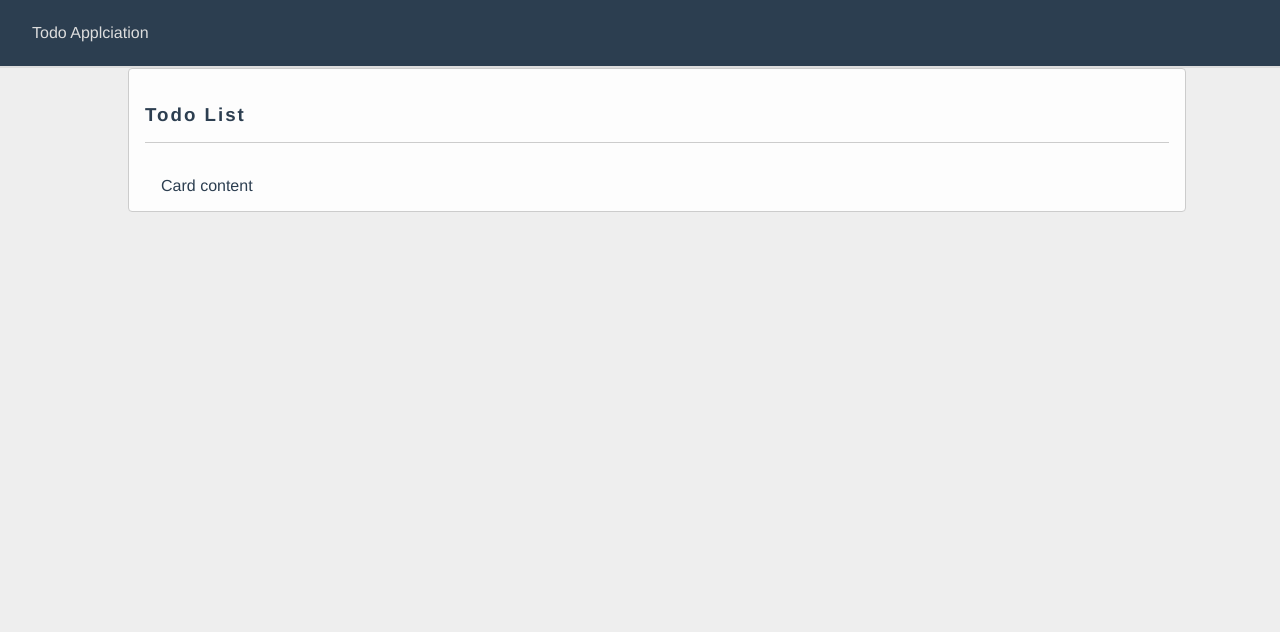
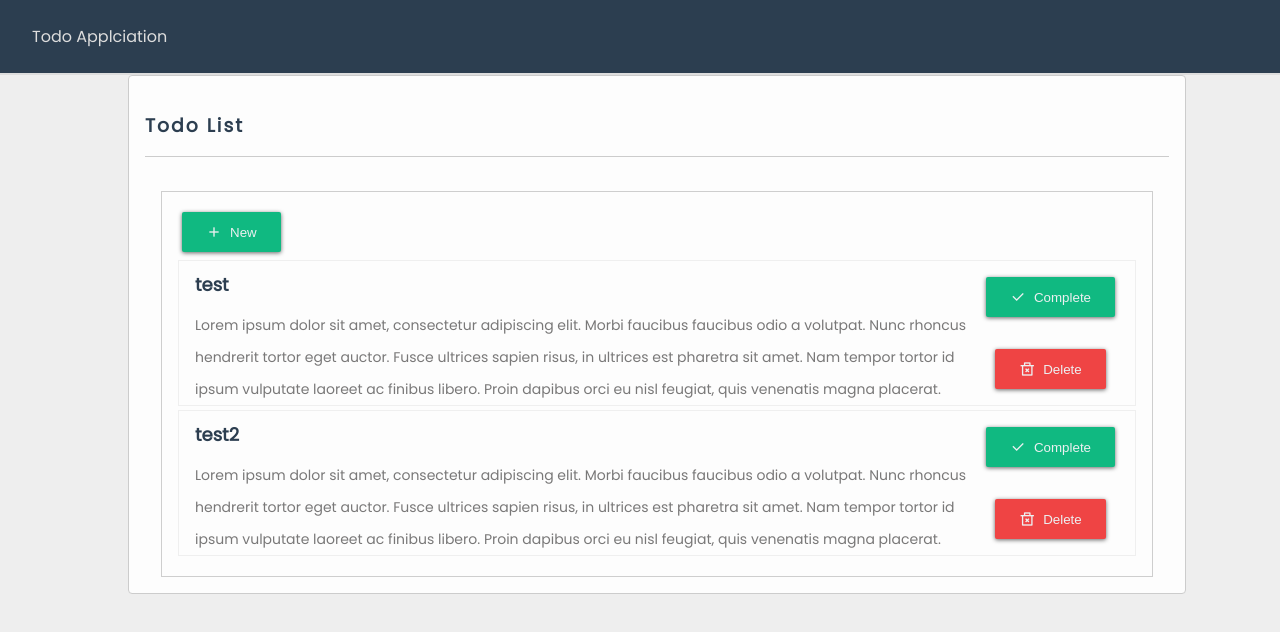
Before and after one commit to kutay-celebi/gotodo, a Vue app in the folder frontend/: page / in a window 1280 px wide. Shown: the top 632 px of the page. Built offline with nearby package versions, Linux system fonts and the light colour scheme.

Commit message:
- init todo list component

```diff
--- a/frontend/public/index.html
+++ b/frontend/public/index.html
@@ -6,6 +6,9 @@
     <meta name="viewport" content="width=device-width,initial-scale=1.0">
     <link rel="icon" href="<%= BASE_URL %>favicon.ico">
     <title><%= htmlWebpackPlugin.options.title %></title>
+  <link href="https://cdn.jsdelivr.net/npm/remixicon@2.2.0/fonts/remixicon.css" rel="stylesheet">
+  <link rel="stylesheet" href="https://fonts.googleapis.com/css?family=Poppins">
+
   </head>
   <body>
     <noscript>
--- a/frontend/src/App.vue
+++ b/frontend/src/App.vue
@@ -6,7 +6,6 @@
 
 <style>
 #app {
-  font-family: Avenir, Helvetica, Arial, sans-serif;
   -webkit-font-smoothing: antialiased;
   -moz-osx-font-smoothing: grayscale;
   color: #2c3e50;
@@ -14,6 +13,7 @@
 
 body {
   padding: 0;
-  margin: 0
+  margin: 0;
+  font-family: 'Poppins', Serif,serif;
 }
 </style>
--- /dev/null
+++ b/frontend/src/assets/index.css
@@ -0,0 +1,77 @@
+.btn {
+    position: relative;
+    margin: .25rem;
+    padding: 0;
+    cursor: pointer;
+    overflow: hidden;
+
+    border-width: 0;
+    outline: none;
+    border-radius: 2px;
+    box-shadow: 0 1px 4px rgba(0, 0, 0, .6);
+
+    background-color: #2ecc71;
+    color: #ecf0f1;
+
+    transition: background-color .3s;
+}
+
+.btn:hover, .btn:focus {
+    background-color: #27ae60;
+}
+
+.btn > * {
+    position: relative;
+}
+
+.btn span {
+    display: flex;
+    align-items: center;
+    padding: 12px 24px;
+}
+
+.btn span i {
+    margin-right: .5rem;
+    font-size: 16px;
+}
+
+.btn:before {
+    content: "";
+
+    position: absolute;
+    top: 50%;
+    left: 50%;
+
+    display: block;
+    width: 0;
+    padding-top: 0;
+
+    border-radius: 100%;
+
+    background-color: rgba(236, 240, 241, .3);
+
+    -webkit-transform: translate(-50%, -50%);
+    -moz-transform: translate(-50%, -50%);
+    -ms-transform: translate(-50%, -50%);
+    -o-transform: translate(-50%, -50%);
+    transform: translate(-50%, -50%);
+}
+
+.btn:hover:before {
+    width: 120%;
+    padding-top: 120%;
+
+    transition: width .2s ease-out, padding-top .2s ease-out;
+}
+
+.btn.primary {
+    background-color: #2c3e50;
+}
+
+.btn.danger {
+    background-color: #EF4444;
+}
+
+.btn.success {
+    background-color: #10B981;
+}
--- /dev/null
+++ b/frontend/src/components/TodoList.vue
@@ -0,0 +1,89 @@
+<template>
+  <div class="todo-list-wrapper">
+    <button class="btn success">
+      <span><i class="ri-add-line"/>New</span>
+    </button>
+    <ul v-if="todos && todos.length > 0">
+      <li v-for="(todo,index) in todos" :key="`todo-${index}`">
+        <div>
+          <div class="todo-title">{{ todo.title }}</div>
+          <div class="todo-description">{{ todo.description }}</div>
+        </div>
+        <div class="actions">
+          <button class="btn success">
+            <span><i class="ri-check-line"/> Complete</span>
+          </button>
+          <button class="btn danger">
+            <span><i class="ri-delete-bin-2-line"/> Delete</span>
+          </button>
+        </div>
+      </li>
+    </ul>
+    <div v-else class="empty-message">
+      No Record
+    </div>
+  </div>
+</template>
+
+<script lang="ts">
+import Vue, { PropType } from 'vue'
+import { Todo } from '@/model/Todo'
+
+export default Vue.extend({
+  name: 'TodoList',
+  model: {
+    prop: 'todos'
+  },
+  props: {
+    todos: {
+      type: Array as PropType<Todo[]>
+    }
+  }
+})
+</script>
+
+<style scoped>
+.todo-list-wrapper {
+  padding: 1rem;
+  border: 1px solid #cecece;
+}
+
+.todo-list-wrapper ul {
+  list-style: none;
+  margin: 0;
+  padding: 0;
+}
+
+.todo-list-wrapper ul li {
+  display: flex;
+  line-height: 2rem;
+  border: 1px solid #efefef;
+  margin: .25rem 0;
+  padding: 0 1rem;
+}
+
+.todo-list-wrapper ul li .todo-title {
+  font-weight: 600;
+  font-size: 18px;
+  padding: .5rem 0;
+}
+
+.todo-list-wrapper ul li .todo-description {
+  font-size: 14px;
+  color: #797878;
+}
+
+.actions {
+  display: flex;
+  align-items: center;
+  justify-content: center;
+  width: 40%;
+  text-align: center;
+  flex-wrap: wrap;
+}
+
+.empty-message {
+  font-weight: 600;
+  text-align: center;
+}
+</style>
--- a/frontend/src/main.ts
+++ b/frontend/src/main.ts
@@ -1,6 +1,7 @@
 import Vue from 'vue'
 import App from './App.vue'
 import router from './router'
+import '@/assets/index.css'
 
 Vue.config.productionTip = false
 
--- /dev/null
+++ b/frontend/src/model/Todo.ts
@@ -0,0 +1,5 @@
+export interface Todo {
+  id?: string
+  title: string
+  description: string
+}
--- a/frontend/src/views/Home.vue
+++ b/frontend/src/views/Home.vue
@@ -4,7 +4,7 @@
       <span slot="title">
         Todo List
       </span>
-      Card content
+      <todo-list v-model="todoList"/>
     </card>
   </div>
 </template>
@@ -12,13 +12,18 @@
 <script lang="ts">
 import Vue from 'vue'
 import Card from '@/components/Card.vue'
+import TodoList from '@/components/TodoList.vue'
+import { Todo } from '@/model/Todo'
 
 export default Vue.extend({
   name: 'Home',
-  components: { Card },
+  components: { TodoList, Card },
   data () {
     return {
-      enabled: false
+      todoList: [
+        { title: 'test', description: 'Lorem ipsum dolor sit amet, consectetur adipiscing elit. Morbi faucibus faucibus odio a volutpat. Nunc rhoncus hendrerit tortor eget auctor. Fusce ultrices sapien risus, in ultrices est pharetra sit amet. Nam tempor tortor id ipsum vulputate laoreet ac finibus libero. Proin dapibus orci eu nisl feugiat, quis venenatis magna placerat. ' },
+        { title: 'test2', description: 'Lorem ipsum dolor sit amet, consectetur adipiscing elit. Morbi faucibus faucibus odio a volutpat. Nunc rhoncus hendrerit tortor eget auctor. Fusce ultrices sapien risus, in ultrices est pharetra sit amet. Nam tempor tortor id ipsum vulputate laoreet ac finibus libero. Proin dapibus orci eu nisl feugiat, quis venenatis magna placerat. ' }
+      ] as Todo[]
     }
   }
 })
```
Also changed, not shown: 1 other file (tests, documents, lock files or other folders).
